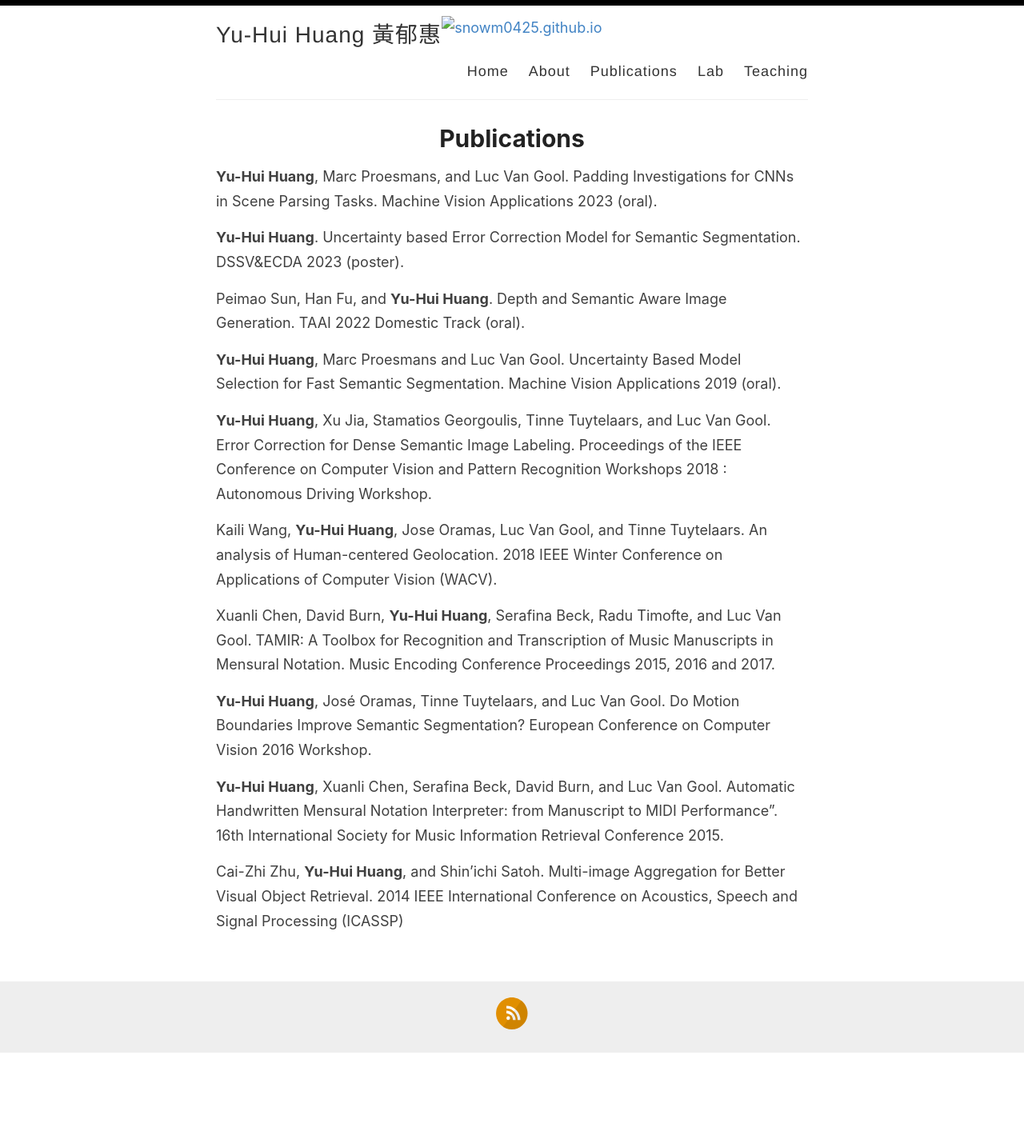
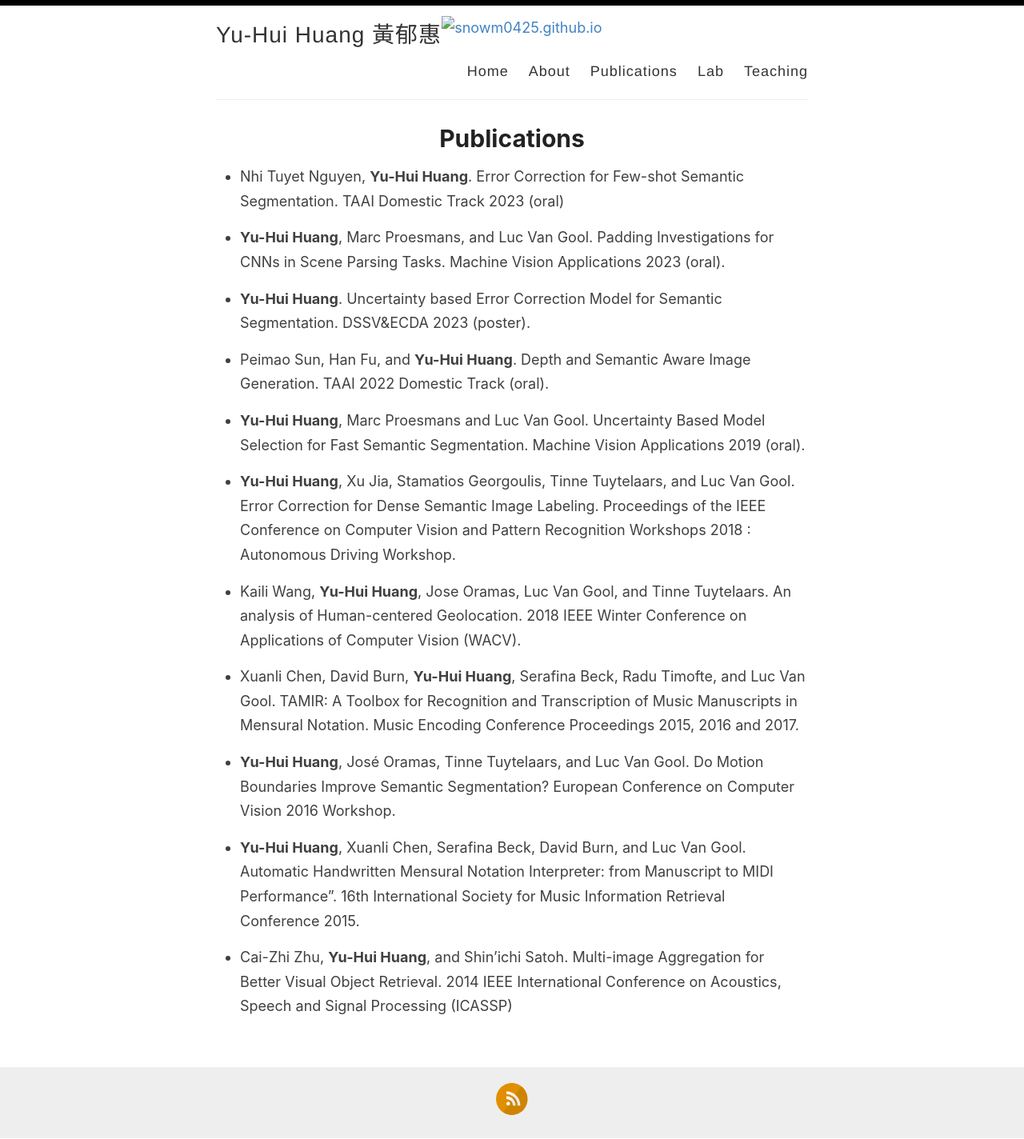
Before and after one commit to snowm0425/snowm0425.github.io, a Jekyll site: the page built from _pages/publications.md, in a window 1280 px wide. Shown: the whole page at 80% size. Built offline with Jekyll 4.4.1, drawn with Linux system fonts in a browser that asks for light colours; before the commit the page ends 1317 px from its top, so only the background shows below that.

Commit message:
Update publications.md

```diff
--- a/_pages/publications.md
+++ b/_pages/publications.md
@@ -3,22 +3,25 @@
 title: Publications
 permalink: /publications/
 ---
-<b>Yu-Hui Huang</b>, Marc Proesmans, and Luc Van Gool. Padding Investigations for CNNs in Scene Parsing Tasks. Machine Vision Applications 2023 (oral).
 
-<b>Yu-Hui Huang</b>. Uncertainty based Error Correction Model for Semantic Segmentation. DSSV&ECDA 2023 (poster).
+- Nhi Tuyet Nguyen, <b>Yu-Hui Huang</b>. Error Correction for Few-shot Semantic Segmentation. TAAI Domestic Track 2023 (oral)
 
-Peimao Sun, Han Fu, and <b>Yu-Hui Huang</b>. Depth and Semantic Aware Image Generation. TAAI 2022 Domestic Track (oral).
+- <b>Yu-Hui Huang</b>, Marc Proesmans, and Luc Van Gool. Padding Investigations for CNNs in Scene Parsing Tasks. Machine Vision Applications 2023 (oral).
 
-<b>Yu-Hui Huang</b>, Marc Proesmans and Luc Van Gool. Uncertainty Based Model Selection for Fast Semantic Segmentation. Machine Vision Applications 2019 (oral).
+- <b>Yu-Hui Huang</b>. Uncertainty based Error Correction Model for Semantic Segmentation. DSSV&ECDA 2023 (poster).
 
-<b>Yu-Hui Huang</b>, Xu Jia, Stamatios Georgoulis, Tinne Tuytelaars, and Luc Van Gool. Error Correction for Dense Semantic Image Labeling. Proceedings of the IEEE Conference on Computer Vision and Pattern Recognition Workshops 2018 : Autonomous Driving Workshop.
+- Peimao Sun, Han Fu, and <b>Yu-Hui Huang</b>. Depth and Semantic Aware Image Generation. TAAI 2022 Domestic Track (oral).
 
-Kaili Wang, <b>Yu-Hui Huang</b>, Jose Oramas, Luc Van Gool, and Tinne Tuytelaars. An analysis of Human-centered Geolocation. 2018 IEEE Winter Conference on Applications of Computer Vision (WACV).
+- <b>Yu-Hui Huang</b>, Marc Proesmans and Luc Van Gool. Uncertainty Based Model Selection for Fast Semantic Segmentation. Machine Vision Applications 2019 (oral).
 
-Xuanli Chen, David Burn, <b>Yu-Hui Huang</b>, Serafina Beck, Radu Timofte, and Luc Van Gool. TAMIR: A Toolbox for Recognition and Transcription of Music Manuscripts in Mensural Notation. Music Encoding Conference Proceedings 2015, 2016 and 2017.
+- <b>Yu-Hui Huang</b>, Xu Jia, Stamatios Georgoulis, Tinne Tuytelaars, and Luc Van Gool. Error Correction for Dense Semantic Image Labeling. Proceedings of the IEEE Conference on Computer Vision and Pattern Recognition Workshops 2018 : Autonomous Driving Workshop.
 
-<b>Yu-Hui Huang</b>, José Oramas, Tinne Tuytelaars, and Luc Van Gool. Do Motion Boundaries Improve Semantic Segmentation? European Conference on Computer Vision 2016 Workshop.
+- Kaili Wang, <b>Yu-Hui Huang</b>, Jose Oramas, Luc Van Gool, and Tinne Tuytelaars. An analysis of Human-centered Geolocation. 2018 IEEE Winter Conference on Applications of Computer Vision (WACV).
 
-<b>Yu-Hui Huang</b>, Xuanli Chen, Serafina Beck, David Burn, and Luc Van Gool. Automatic Handwritten Mensural Notation Interpreter: from Manuscript to MIDI Performance”. 16th International Society for Music Information Retrieval Conference 2015.
+- Xuanli Chen, David Burn, <b>Yu-Hui Huang</b>, Serafina Beck, Radu Timofte, and Luc Van Gool. TAMIR: A Toolbox for Recognition and Transcription of Music Manuscripts in Mensural Notation. Music Encoding Conference Proceedings 2015, 2016 and 2017.
 
-Cai-Zhi Zhu, <b>Yu-Hui Huang</b>, and Shin'ichi Satoh. Multi-image Aggregation for Better Visual Object Retrieval. 2014 IEEE International Conference on Acoustics, Speech and Signal Processing (ICASSP)
+- <b>Yu-Hui Huang</b>, José Oramas, Tinne Tuytelaars, and Luc Van Gool. Do Motion Boundaries Improve Semantic Segmentation? European Conference on Computer Vision 2016 Workshop.
+
+- <b>Yu-Hui Huang</b>, Xuanli Chen, Serafina Beck, David Burn, and Luc Van Gool. Automatic Handwritten Mensural Notation Interpreter: from Manuscript to MIDI Performance”. 16th International Society for Music Information Retrieval Conference 2015.
+
+- Cai-Zhi Zhu, <b>Yu-Hui Huang</b>, and Shin'ichi Satoh. Multi-image Aggregation for Better Visual Object Retrieval. 2014 IEEE International Conference on Acoustics, Speech and Signal Processing (ICASSP)
```
